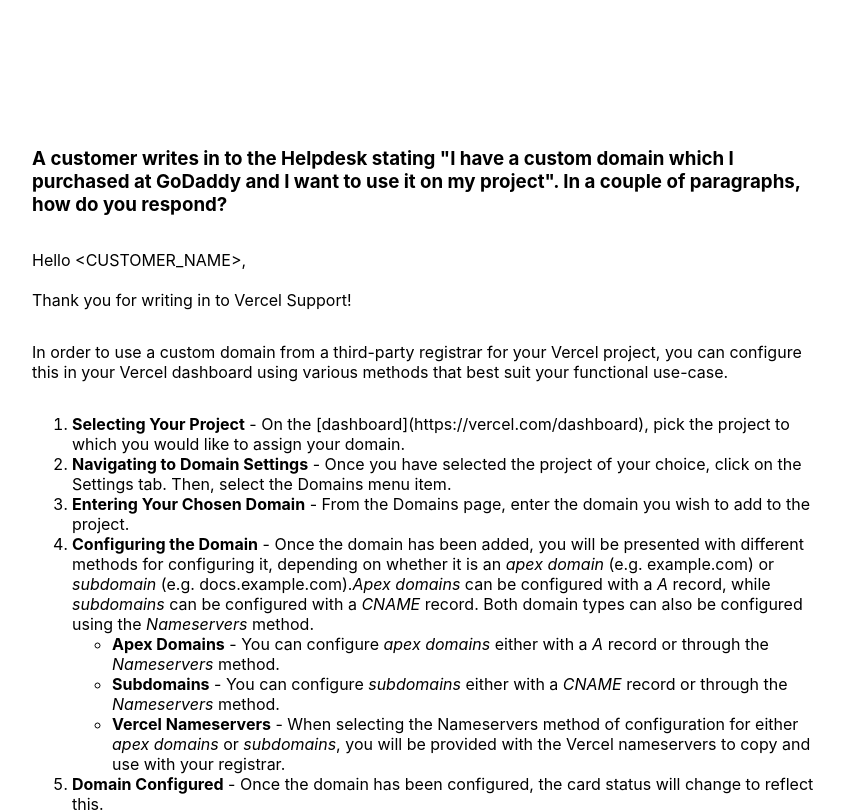
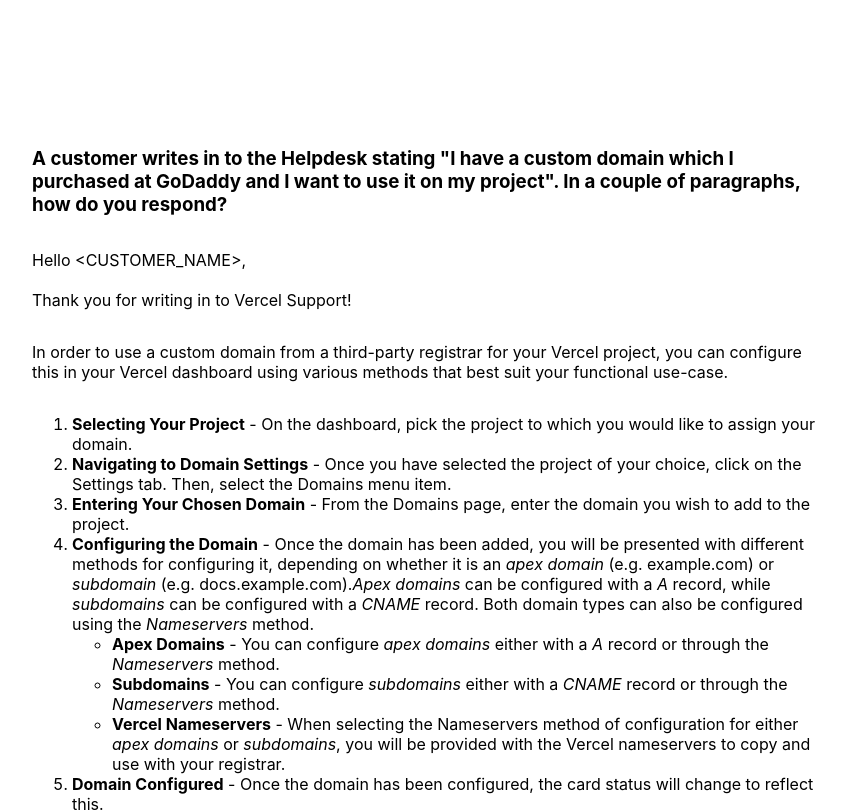
Before and after one commit to vercel-mischa/nextjs, a Next.js app: page /customer-custom-domain in a window 1280 px wide. Shown: the top 812 px of the page, without its empty margins (208-1052 px from the left). Built offline with nearby package versions, Linux system fonts and the light colour scheme.

Commit message:
Fix anchor tag for link

```diff
--- a/pages/customer-custom-domain.js
+++ b/pages/customer-custom-domain.js
@@ -15,7 +15,7 @@
             <p>In order to use a custom domain from a third-party registrar for your Vercel project, you can <a href="https://vercel.com/docs/concepts/projects/custom-domains#adding-a-domain">configure this in your Vercel dashboard</a> using various methods that best suit your functional use-case.</p>
             <ol>
               <li>
-                <b>Selecting Your Project</b> - On the [dashboard](https://vercel.com/dashboard), pick the project to which you would like to assign your domain.
+                <b>Selecting Your Project</b> - On the <a href="https://vercel.com/dashboard)">dashboard</a>, pick the project to which you would like to assign your domain.
               </li>
               <li>
                 <b>Navigating to Domain Settings</b> - Once you have selected the project of your choice, click on the Settings tab.  Then, select the Domains menu item.
```
